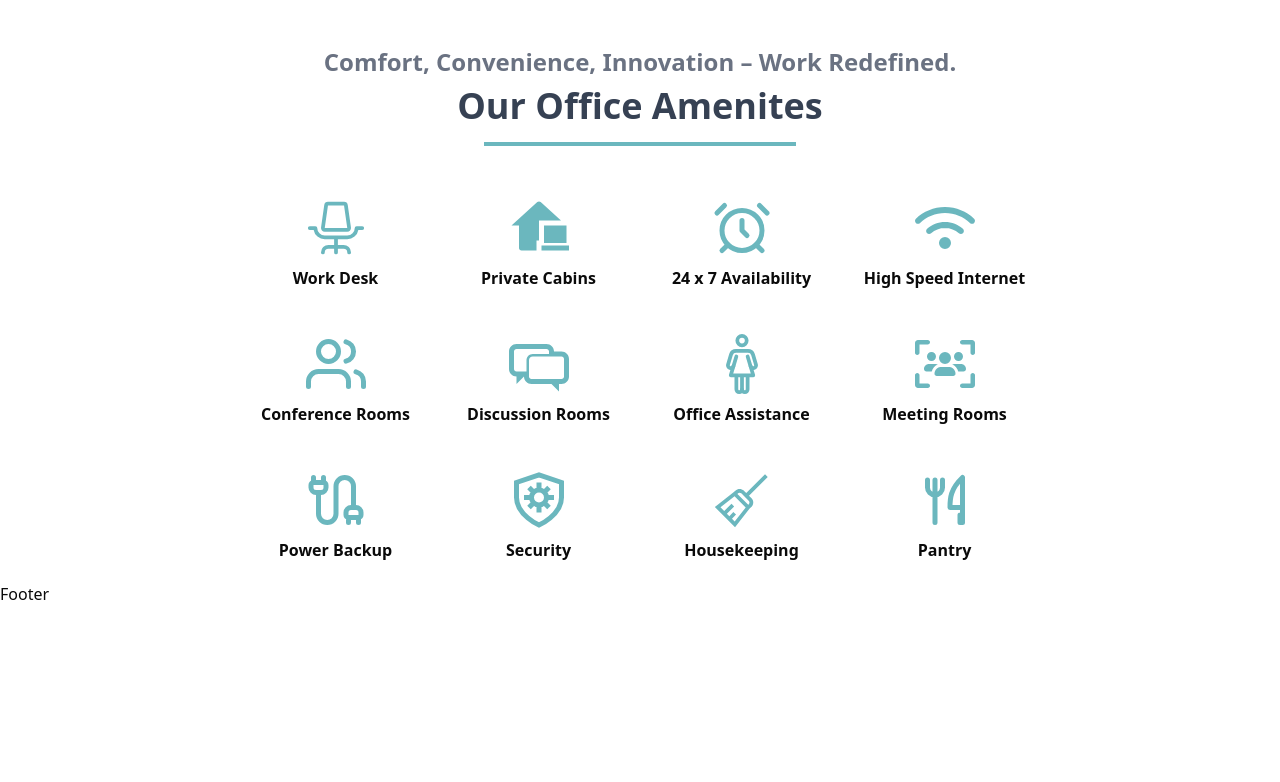
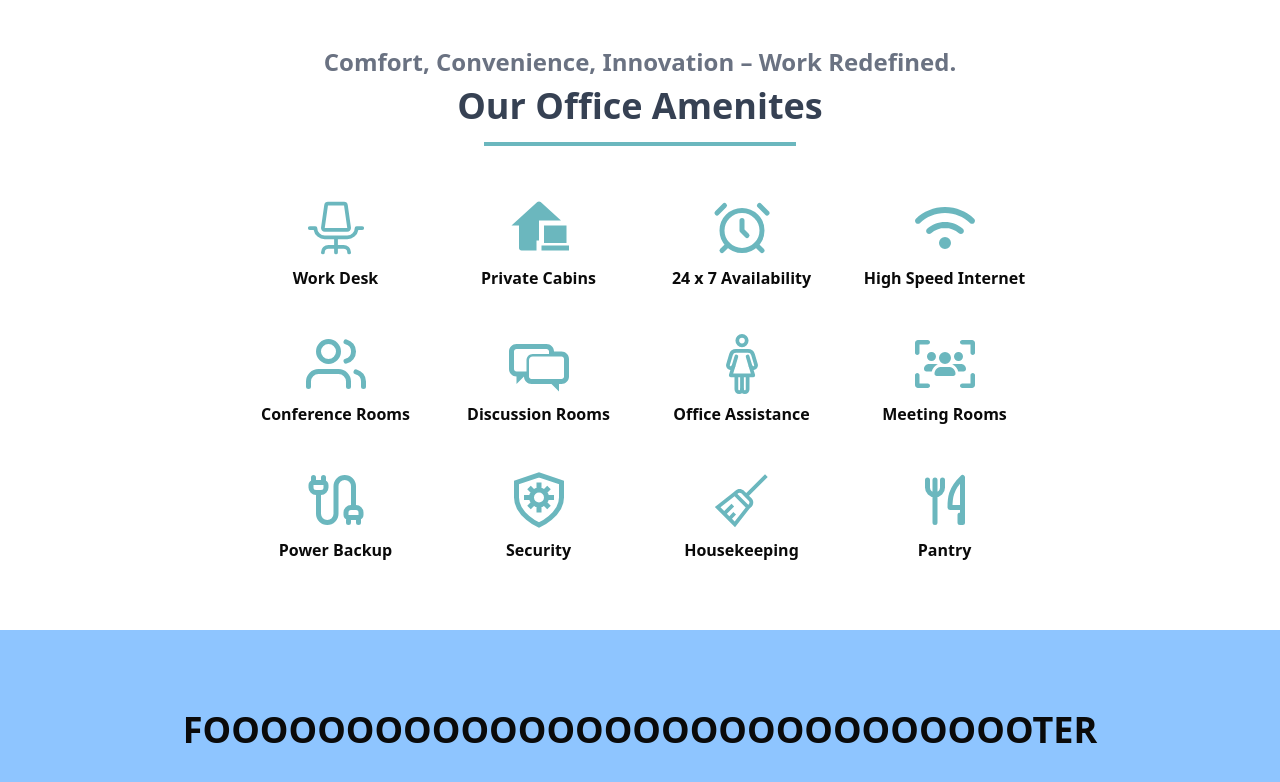
Before and after one commit to Ekata1233/BookMySpace, a Next.js app: page / in a window 1280 px wide. Shown: the part 3914-4696 px from the top of the page. Before the commit the page ends 4520 px from the top, so only its background shows below. Built offline with nearby package versions, Linux system fonts and the light colour scheme.

Commit message:
add third second work business compo

```diff
--- a/src/app/componants/Footer.tsx
+++ b/src/app/componants/Footer.tsx
@@ -2,7 +2,9 @@ import React from 'react'
 
 const Footer = () => {
   return (
-    <div>Footer</div>
+    <div className='p-20 bg-blue-300 mt-12 text-center'>
+      <h1 className='text-4xl font-extrabold'>FOOOOOOOOOOOOOOOOOOOOOOOOOOOOOTER</h1>
+    </div>
   )
 }
 
```
